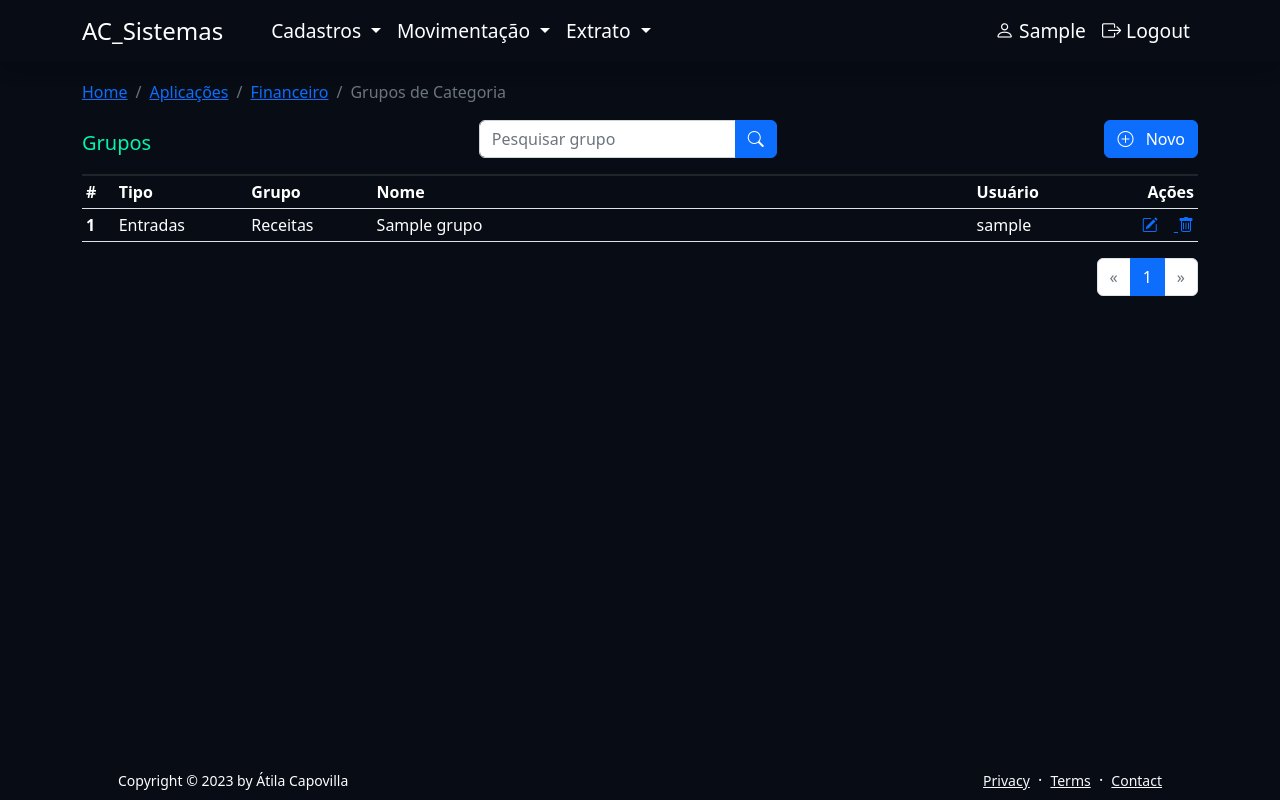
After one commit to atilacapovilla/acsistemas, a Django app: page /financeiro/grupos/ in a window 1280 px wide. The commit adds this page. Run offline with Django 4.2, Linux system fonts and the light colour scheme; a user stored in the database is signed in; tables that the repository leaves empty hold one stand-in row (values such as "Sample post"); some libraries are stand-ins or nearby versions.

Commit message:
Concuido CRUD de Grupos

```diff
--- a/financeiro/admin.py
+++ b/financeiro/admin.py
@@ -1,5 +1,9 @@
 from django.contrib import admin
-from .models import Categoria, Conta, Pessoa, Movimento
+from .models import Grupo, Categoria, Conta, Pessoa, Movimento
+
+@admin.register(Grupo)
+class Grupo(admin.ModelAdmin):
+    list_display = ('nome','tipo', 'grupo')
 
 @admin.register(Categoria)
 class CategoriaAdmin(admin.ModelAdmin):
--- a/financeiro/models.py
+++ b/financeiro/models.py
@@ -1,6 +1,34 @@
 from django.db import models
 from django.contrib.auth.models import User
 from datetime import datetime
+
+class Grupo(models.Model):
+    TIPO_CHOICE = (
+        ('E', 'Entradas'),
+        ('S', 'Saidas'),
+    )
+
+    GRUPO_CHOICE = (
+        ('1RE', 'Receitas'),
+        ('2RD', 'Rendimentos'),
+        ('3DF', 'Despesas Fixas'),
+        ('4DV', 'Despesas Variaveis'),
+        ('5DE', 'Despesas Extras'),
+        ('6DA', 'Despesas Adicionais'),
+        ('7TR', 'Tranferencia'),
+    )
+
+    nome = models.CharField(max_length=50)
+    tipo = models.CharField(max_length=1, choices=TIPO_CHOICE, default='S')
+    grupo = models.CharField(max_length=3, choices=GRUPO_CHOICE, default='1RE')
+    usuario = models.ForeignKey(User, on_delete=models.CASCADE)
+    created_at = models.DateTimeField(auto_now_add=True)
+    updated_at = models.DateTimeField(auto_now=True)
+
+    def __str__(self):
+        return self.nome
+    class Meta:
+        ordering = ['tipo', 'grupo', 'nome']
 
 class Categoria(models.Model):
     TIPO_CATEGORIA_CHOICE = (
--- /dev/null
+++ b/financeiro/templates/financeiro/grupo/list.html
@@ -0,0 +1,80 @@
+{% extends 'base.html' %}
+{% load static %}
+{% block title %}
+Sistema - Financeiro - Grupos
+{% endblock title %}
+
+{% block nav-bar %}
+{% include "financeiro/nav-financeiro.html" %}
+{% endblock nav-bar %}
+
+{% block content %}
+    <nav aria-label="breadcrumb">
+        <ol class="breadcrumb">
+          <li class="breadcrumb-item"><a href="{% url 'sistema:home' %}">Home</a></li>
+          <li class="breadcrumb-item"><a href="{% url 'sistema:sistema' %}">Aplicações</a></li>
+          <li class="breadcrumb-item"><a href="{% url 'financeiro:financeiro' %}">Financeiro</a></li>
+          <li class="breadcrumb-item active" aria-current="page">Grupos de Categoria</li>
+        </ol>
+    </nav>
+    <div class="d-flex justify-content-between align-items-center border-bottom border-2 border-dark">
+        <h5>Grupos</h5>
+        <form method="GET" action="{% url 'financeiro:grupos' %}">
+            <div class="input-group mb-3">
+                <input type="text" class="form-control" placeholder="Pesquisar grupo" name="search">
+                <button class="btn btn-primary" type="submit">
+                    <i class="bi bi-search"></i>
+                </button>
+            </div>
+        </form>
+        <form method="GET" action="{% url 'financeiro:grupo-create' %}">
+            <div class="input-group mb-3">
+                <button class="btn btn-primary" type="submit">
+                    <i class="bi bi-plus-circle me-2"></i>
+                    Novo
+                </button>
+            </div>
+        </form>
+    </div>
+    {% if grupos %}
+    <div class="table-responsive">
+        <table class="table table-sm table-hover">
+            <thead>
+                <tr>
+                    <th scope="col">#</th>
+                    <th scope="col">Tipo</th>
+                    <th scope="col">Grupo</th>
+                    <th scope="col" class="table-col-nome">Nome</th>
+                    <th scope="col">Usuário</th>
+                    <th scope="col" class="table-col-acoes">Ações</th>
+                </tr>
+            </thead>
+            <tbody>
+                {% for grupo in grupos %}
+                <tr>
+                    <th scope="row">{{ grupo.id }}</th>
+                    <td>{{ grupo.get_tipo_display }}</td>
+                    <td>{{ grupo.get_grupo_display }}</td>
+                    <td class="table-col-nome">{{ grupo.nome}}</td>
+                    <td>{{ grupo.usuario}}</td>
+                    <td class="table-col-acoes">
+                        <a href="{% url 'financeiro:grupo-update' grupo.id %}">
+                            <i class="bi bi-pencil-square me-3"></i>
+                        </a>
+                        <a href="{% url 'financeiro:grupo-delete' grupo.id %}">
+                            <i class="bi bi-trash"></i>
+                        </a>
+                    </td>
+                </tr>
+                {% endfor %}
+            </tbody>
+        </table>
+        {% else %}
+        <p>Não existe grupo cadastrada</p>
+        {% endif %}
+        <div class="col-12 d-flex justify-content-end">
+            {% include "paginacao.html" %}
+        </div>
+    </div>
+
+{% endblock %}
--- a/financeiro/templates/financeiro/nav-financeiro.html
+++ b/financeiro/templates/financeiro/nav-financeiro.html
@@ -17,6 +17,7 @@
                     Cadastros
                 </a>
                 <ul class="dropdown-menu" aria-labelledby="navbarDropdown">
+                    <li><a class="dropdown-item" href="{% url 'financeiro:grupos' %}">Grupos de Categorias</a></li>
                     <li><a class="dropdown-item" href="{% url 'financeiro:categorias' %}">Categorias</a></li>
                     <li><a class="dropdown-item" href="{% url 'financeiro:contas' %}">Contas</a></li>
                     <li><a class="dropdown-item" href="{% url 'financeiro:pessoas' %}">Pessoas</a></li>
--- a/financeiro/templates/financeiro/parcial/graficos.html
+++ b/financeiro/templates/financeiro/parcial/graficos.html
@@ -1,6 +1,6 @@
 {% comment %}  Gráficos Despesas Variáveis  {% endcomment %}
 <div class="col-md-6 mb-2">
-    <div class="card">
+    <div class="card card-grafico">
         <div class="card-header">
             Despesas Variáveis no Ano : {{ data_consulta | date:'Y' }}
         </div>
--- a/financeiro/urls.py
+++ b/financeiro/urls.py
@@ -1,6 +1,10 @@
 from django.urls import path
 from .views import (
     financeiro,
+    GrupoList,
+    GrupoCreate,
+    GrupoUpdate,
+    GrupoDelete,
     CategoriaList,
     CategoriaCreate,
     CategoriaUpdate,
@@ -27,6 +31,11 @@ app_name = 'financeiro'
 
 urlpatterns = [
     path('', financeiro, name='financeiro'),
+    # Grupo
+    path('grupos/', GrupoList.as_view(), name='grupos'),
+    path('grupo/create/', GrupoCreate.as_view(), name='grupo-create'),
+    path('grupo/update/<int:pk>', GrupoUpdate.as_view(), name='grupo-update'),
+    path('grupo/delete/<int:pk>', GrupoDelete.as_view(), name='grupo-delete'),
     # Categoria
     path('categorias/', CategoriaList.as_view(), name='categorias'),
     path('categoria/create/', CategoriaCreate.as_view(), name='categoria-create'),
--- a/financeiro/views.py
+++ b/financeiro/views.py
@@ -19,8 +19,9 @@ from django.http import Http404, HttpRequest, HttpResponse, JsonResponse
 from django.core.paginator import Paginator
 
 
-from .models import Categoria, Conta, Pessoa, Movimento
+from .models import Grupo, Categoria, Conta, Pessoa, Movimento
 from financeiro.forms import (
+    GrupoModelForm,
     CategoriaModelForm,
     ContaModelForm,
     PessoaModelForm,
@@ -108,6 +109,66 @@ def financeiro(request):
     }
     return render(request, 'financeiro/financeiro.html', context)
 
+##### Grupo de Categoria #####
+class GrupoList(LoginRequiredMixin, ListView):
+    model = Grupo
+    context_object_name = 'grupos'
+    template_name = 'financeiro/grupo/list.html'
+    paginate_by = 10
+
+    def get_queryset(self):
+        grupos = Grupo.objects.filter(usuario=self.request.user).order_by('tipo', 'grupo', 'nome')
+        search = self.request.GET.get('search')
+        if search:
+            grupos = grupos.filter(nome__icontains=search)
+        return grupos
+
+class GrupoCreate(LoginRequiredMixin, CreateView):
+    model = Grupo
+    form_class = GrupoModelForm
+    template_name = 'financeiro/grupo/form.html'
+    success_url = reverse_lazy('financeiro:grupos')
+
+    def form_valid(self, form):
+        form.instance.usuario = self.request.user
+        messages.success(self.request, 'O grupo foi criado com sucesso')
+        return super(GrupoCreate, self).form_valid(form)
+
+class GrupoUpdate(LoginRequiredMixin, UpdateView):
+    model = Grupo
+    form_class = GrupoModelForm
+    template_name = 'financeiro/grupo/form.html'
+    success_url = reverse_lazy('financeiro:grupos')
+
+    def form_valid(self, form):
+        messages.success(self.request, 'O Grupo foi alterado com sucesso')
+        return super(GrupoUpdate, self).form_valid(form)
+
+    def get_queryset(self):
+        base_qs = super(GrupoUpdate, self).get_queryset()
+        return base_qs.filter(usuario=self.request.user)
+
+class GrupoDelete(LoginRequiredMixin, DeleteView):
+    model = Grupo
+    template_name = 'financeiro/grupo/confirm_delete.html'
+    success_url = reverse_lazy('financeiro:grupos')
+
+    def form_valid(self, form):
+        messages.success(self.request, 'O Grupo foi excluido com sucesso')
+        return super(GrupoDelete, self).form_valid(form)
+
+    def post(self, request, *args, **kwargs):
+        try:
+            return self.delete(request, *args, **kwargs)
+        except ProtectedError:
+            messages.error(request, 'Não é possível excluir este Grupo porque ele é referenciado por meio de chave protegida: Movimento.grupo')
+            return redirect('financeiro:grupos')
+
+    def get_queryset(self):
+        base_qs = super(GrupoDelete, self).get_queryset()
+        return base_qs.filter(usuario=self.request.user)
+
+
 ##### Categoria #####
 class CategoriaList(LoginRequiredMixin, ListView):
     model = Categoria
@@ -134,7 +195,6 @@ class CategoriaCreate(LoginRequiredMixin, CreateView):
         form.instance.usuario = self.request.user
         messages.success(self.request, 'A Categoria foi criada com sucesso')
         return super(CategoriaCreate, self).form_valid(form)
-
 
 # CBV - UpdateView - Alteração
 class CategoriaUpdate(LoginRequiredMixin, UpdateView):
@@ -171,6 +231,9 @@ class CategoriaDelete(LoginRequiredMixin, DeleteView):
     def get_queryset(self):
         base_qs = super(CategoriaDelete, self).get_queryset()
         return base_qs.filter(usuario=self.request.user)
+
+
+
 
 ##### Contas #####
 # CBV - ListView - Listagem
--- a/static/css/custom.css
+++ b/static/css/custom.css
@@ -23,6 +23,18 @@
 
 .container-login {
     margin-top: 5rem;
+}
+
+.card-custom {
+    background-color: #070c15;
+    border: #06f3af solid 1px;
+    padding: 10px;
+}
+
+.card-grafico {
+    /* background-color: #abdda1; */
+    border: #06f3af solid 2px;
+    /* padding: 10px; */
 }
 
 .container-home {
```
Also changed, not shown: financeiro/forms.py (+13 -1 lines), financeiro/templates/financeiro/grupo/confirm_delete.html (added, +55 -0 lines), financeiro/templates/financeiro/grupo/form.html (added, +61 -0 lines), sistema/templates/sistema/sistema.html (+7 -1 lines), financeiro/migrations/0027_grupocategoria.py (added), financeiro/migrations/0028_grupo_delete_grupocategoria.py (added), financeiro/migrations/0029_grupo_grupo_alter_grupo_tipo.py (added), financeiro/migrations/0030_alter_grupo_tipo.py (added), financeiro/migrations/0031_alter_grupo_options_alter_grupo_grupo.py (added).
